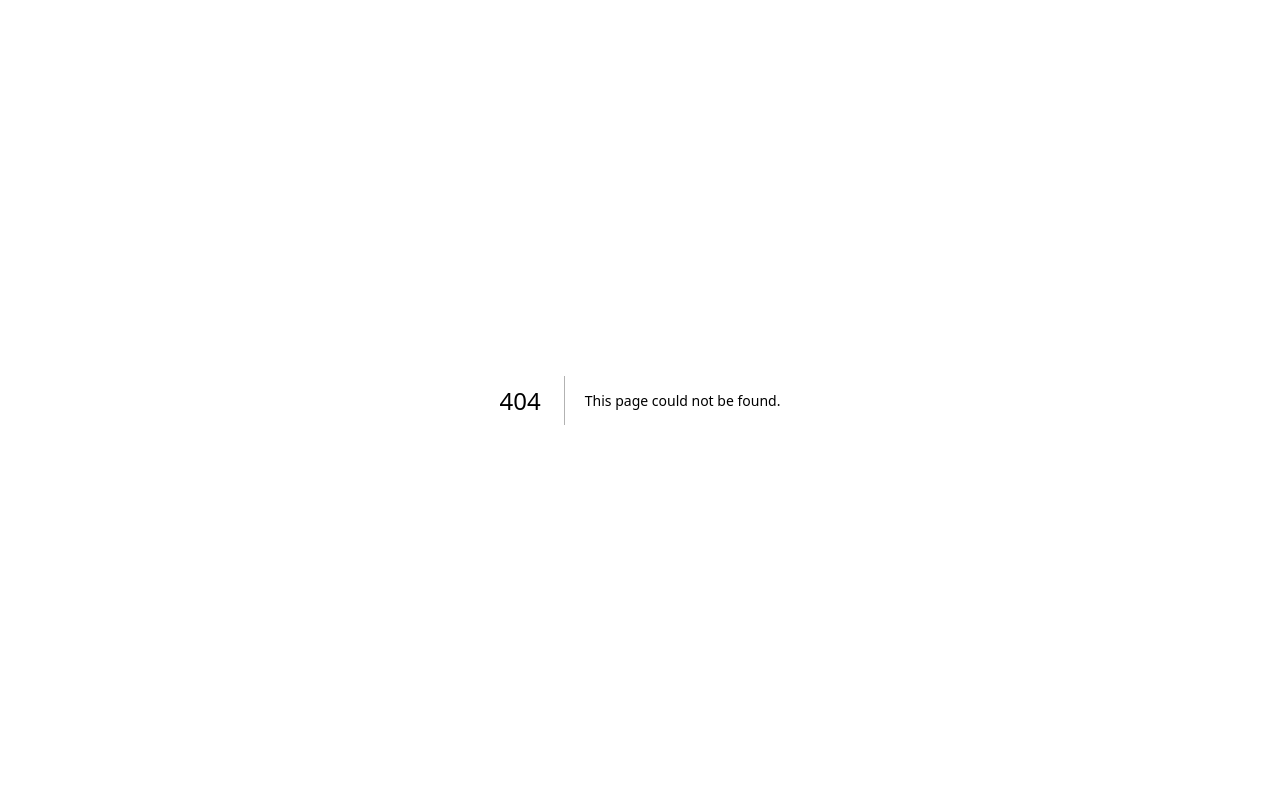
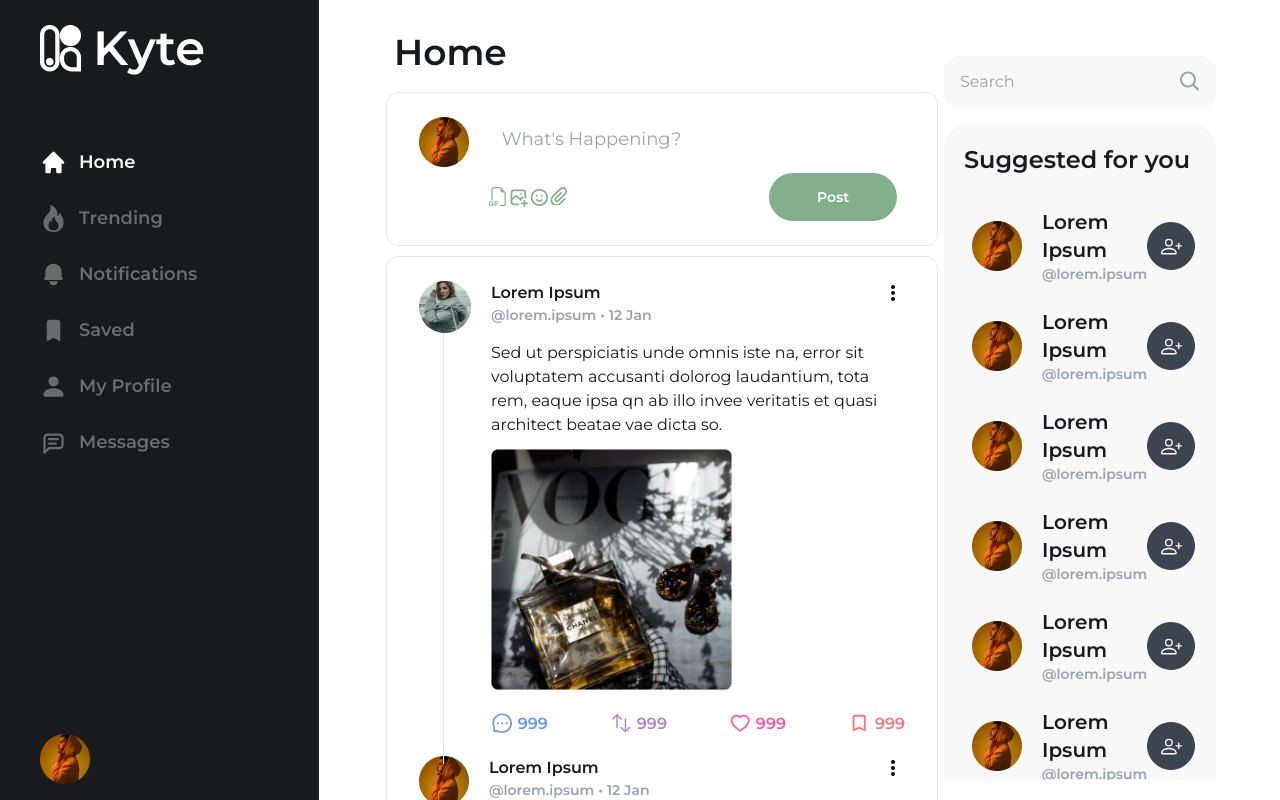
Before and after one commit to ImShivraj/Kyte-hackfs, a Next.js app: page /home in a window 1280 px wide. Before the commit this address had no page. Built offline with nearby package versions, Linux system fonts and the light colour scheme.

Commit message:
ui: homepage side menu

```diff
--- a/pages/dashboard.tsx
+++ /dev/null
@@ -1,38 +0,0 @@
-import Sidebar from "@components/ui/Sidebar";
-import CreateNewPost from "@components/posts/CreateNewPost";
-import PostPreview from "@components/posts/PostPreview";
-import React from "react";
-
-export default function dashboard() {
-  return (
-    <div className="  w-full">
-      <Sidebar>
-        <div className=" flex items-start justify-start relative  mx-auto  ">
-          <div className=" mx-2.5  z-50 w-8/12 p-6 pr-0 flex justify-start items-start">
-            <div className="">
-              <div className="">
-                <h1 className=" text-4xl font-semibold md:pl-10 mb-5 mt-2 ">
-                  Home
-                </h1>
-              </div>
-              <div className="">
-                <CreateNewPost />
-              </div>
-              <div className="">
-                <PostPreview />
-                <PostPreview />
-                <PostPreview />
-              </div>
-            </div>
-          </div>
-          <div className=" fixed right-10 z-0 w-3/12 p-6 max-h-[96vh] h-[96vh] overflow-auto my-3 flex flex-col justify-center items-stretch ">
-            <div className=" p-6 h-full bg-lightGray rounded-3xl flex flex-col items-center justify-start ">
-              demo
-            </div>
-            <div className=" bg-[#83B08C] w-32 h-6 rounded-full mx-auto mt-5 -mb-5"></div>
-          </div>
-        </div>
-      </Sidebar>
-    </div>
-  );
-}
--- /dev/null
+++ b/pages/home.tsx
@@ -0,0 +1,128 @@
+import Sidebar from "@components/ui/Sidebar";
+import CreateNewPost from "@components/posts/CreateNewPost";
+import PostPreview from "@components/posts/PostPreview";
+import React from "react";
+import SuggestedProfile from "@/src/components/home/SuggestedProfile";
+import { CgSearch } from "react-icons/cg";
+import { HiOutlineGlobeEuropeAfrica } from "react-icons/hi2";
+
+export default function dashboard() {
+  return (
+    <div className="  w-full">
+      <Sidebar>
+        <div className=" flex items-start justify-start relative  mx-auto  ">
+          <div className=" mx-2.5  z-50 w-8/12 p-6 pr-0 flex justify-start items-start">
+            <div className="">
+              <div className="">
+                <h1 className=" text-4xl font-semibold md:pl-10 mb-5 mt-2 ">
+                  Home
+                </h1>
+              </div>
+              <div className="">
+                <CreateNewPost />
+              </div>
+              <div className="">
+                <PostPreview />
+                <PostPreview />
+                <PostPreview />
+              </div>
+            </div>
+          </div>
+          <div className=" fixed right-10 z-0 w-3/12 p-6 max-h-[96vh] h-[96vh] overflow-auto my-3 flex flex-col justify-start items-stretch ">
+            <div className=" relative mt-5 mb-2">
+              <input
+                placeholder="Search"
+                className=" bg-lightGray py-3.5 p-4 w-full rounded-2xl outline-none"
+              />
+              <CgSearch
+                className=" cursor-pointer absolute top-3.5 right-4 text-gray-400"
+                size={"1.5em"}
+              />
+            </div>
+            <div className="mt-2 bg-lightGray  rounded-3xl">
+              <h2 className="  text-2xl font-semibold p-5">
+                Suggested for you
+              </h2>
+              <SuggestedProfile />
+              <SuggestedProfile />
+              <SuggestedProfile />
+              <SuggestedProfile />
+              <SuggestedProfile />
+              <SuggestedProfile />
+              <div className=" px-4 my-4">
+                <button className=" btn btn-ghost btn-sm normal-case text-lg text-lightGreen font-normal hover:bg-transparent">
+                  Show More
+                </button>
+              </div>
+            </div>
+            <div className=" mx-1 mb-1 mt-5">
+              <div className=" grid grid-cols-4 flex-wrap justify-evenly">
+                <a
+                  href="#"
+                  className=" text-start text-lightGratText2 my-auto   text-[15px] font-[600] hover:bg-transparent"
+                >
+                  &#169; Kyte
+                </a>
+                <a
+                  href="#"
+                  className="text-start text-lightGratText2 my-auto   text-[15px] font-[600] hover:bg-transparent"
+                >
+                  Terms
+                </a>
+                <a
+                  href="#"
+                  className="text-start text-lightGratText2 my-auto   text-[15px] font-[600] hover:bg-transparent"
+                >
+                  Privacy
+                </a>
+                <a
+                  href="#"
+                  className="text-start text-lightGratText2 my-auto   text-[15px] font-[600] hover:bg-transparent"
+                >
+                  Discord
+                </a>
+                <a
+                  href="#"
+                  className="text-start text-lightGratText2 my-auto   text-[15px] font-[600] hover:bg-transparent"
+                >
+                  Donate
+                </a>
+                <a
+                  href="#"
+                  className="text-start text-lightGratText2 my-auto   text-[15px] font-[600] hover:bg-transparent"
+                >
+                  Status
+                </a>
+                <a
+                  href="#"
+                  className="text-start text-lightGratText2 my-auto   text-[15px] font-[600] hover:bg-transparent"
+                >
+                  Feedback
+                </a>
+                <a
+                  href="#"
+                  className=" text-lightGratText2  btn btn-ghost btn-sm normal-case text-sm font-[600] hover:bg-transparent"
+                >
+                  Thanks
+                </a>
+              </div>
+            </div>
+            <div className=" mx-1 mt-2 flex justify-between items-center text-start text-lightGratText2 my-auto   text-[15px] font-[600] hover:bg-transparent">
+              <div className=" text-lightGratText2 flex items-center gap-3">
+                <HiOutlineGlobeEuropeAfrica size={"1.5em"} color="#B0B0B0" />
+                <span>English</span>
+              </div>
+              <div className=" text-lightGratText2">
+                <span>Storage Powered by Polybase</span>
+              </div>
+            </div>
+            {/* <div className=" p-6 h-full bg-lightGray rounded-3xl flex flex-col items-center justify-start ">
+              demo
+            </div>
+            <div className=" bg-[#83B08C] w-32 h-6 rounded-full mx-auto mt-5 -mb-5"></div> */}
+          </div>
+        </div>
+      </Sidebar>
+    </div>
+  );
+}
--- /dev/null
+++ b/src/components/home/SuggestedProfile.tsx
@@ -0,0 +1,25 @@
+import Image from "next/image";
+import React from "react";
+import user from "@assets/user.png";
+import { BsPersonPlus } from "react-icons/bs";
+
+function SuggestedProfile() {
+  return (
+    <div className=" py-3 mb-0 mx-4 px-3 rounded-xl bg-lightGray cursor-pointer hover:bg-gray-100  ">
+      <div className="flex items-center gap-3 w-full">
+        <Image src={user} alt="user" />
+        <div className=" flex items-center justify-between w-full">
+          <div className="ml-2">
+            <h3 className=" font-semibold text-xl">Lorem Ipsum</h3>
+            <p className=" text-sm text-gray-400 font-semibold ">@lorem.ipsum</p>
+          </div>
+          <button className=" btn rounded-full h-12 w-12 p-1">
+            <BsPersonPlus size={"1.5em"} color="white" />
+          </button>
+        </div>
+      </div>
+    </div>
+  );
+}
+
+export default SuggestedProfile;
--- a/src/components/posts/CreateNewPost.tsx
+++ b/src/components/posts/CreateNewPost.tsx
@@ -20,7 +20,7 @@ function CreateNewPost() {
   };
 
   return (
-    <div className=" flex items-start justify-start gap-3  px-8 py-6 border rounded-3xl mx-3 md:mx-8 my-2.5">
+    <div className=" flex items-start justify-start gap-3  px-8 py-6 border rounded-xl mx-3 md:mx-8 my-2.5">
       <Image width={52} src={pfp} alt="pfp" />{" "}
       <div className=" w-full">
         <div className="flex justify-between items-start w-full">
--- a/src/components/posts/PostPreview.tsx
+++ b/src/components/posts/PostPreview.tsx
@@ -9,7 +9,8 @@ import PostActions from "./PostActions";
 
 function PostPreview() {
   return (
-    <div className=" px-8 py-6 border rounded-3xl mx-3 md:mx-8 my-2.5 ">
+    <div className=" px-8 py-6 border rounded-xl mx-3 md:mx-8 my-2.5 ">
+      {/* hover:bg-lightGray  */}
       <div className=" relative   ">
         <div className="flex items-start gap-5">
           <div className=" h-[94.7%] z-10 absolute border-r px-3 top-14 -mt-1"></div>
@@ -62,7 +63,24 @@ function PostPreview() {
 
       <div className="flex items-start gap-5 mt-5 relative ">
         <div className=" absolute top-1.5 right-0 -mt-1.5">
-          <BiDotsVerticalRounded size={"1.5em"} color="black" />
+          <div className=" dropdown dropdown-bottom dropdown-end">
+            <label tabIndex={0} className=" cursor-pointer">
+              <BiDotsVerticalRounded size={"1.5em"} color="black" />
+            </label>
+            <ul
+              tabIndex={0}
+              className="dropdown-content menu p-2 shadow-md bg-white rounded-box w-52 -mt-6 py-2 font-semibold text-sm  "
+            >
+              <div className=" py-2 px-4 flex items-center gap-3 cursor-pointer hover:bg-gray-50 rounded-md transition ease-in-out active:scale-95">
+                <MdOutlineTranslate size={"1.5em"} />
+                <span>Translate Post</span>
+              </div>
+              <div className="py-2 px-4 flex items-center gap-3 cursor-pointer hover:bg-gray-50 rounded-md transition ease-in-out active:scale-95">
+                <RxExclamationTriangle size={"1.5em"} />
+                <span>Report Post</span>
+              </div>
+            </ul>
+          </div>
         </div>
         <Image width={52} src={user} alt="user" />
         <div>
```
Also changed, not shown: src/components/UI/Sidebar.tsx (+6 -4 lines).
